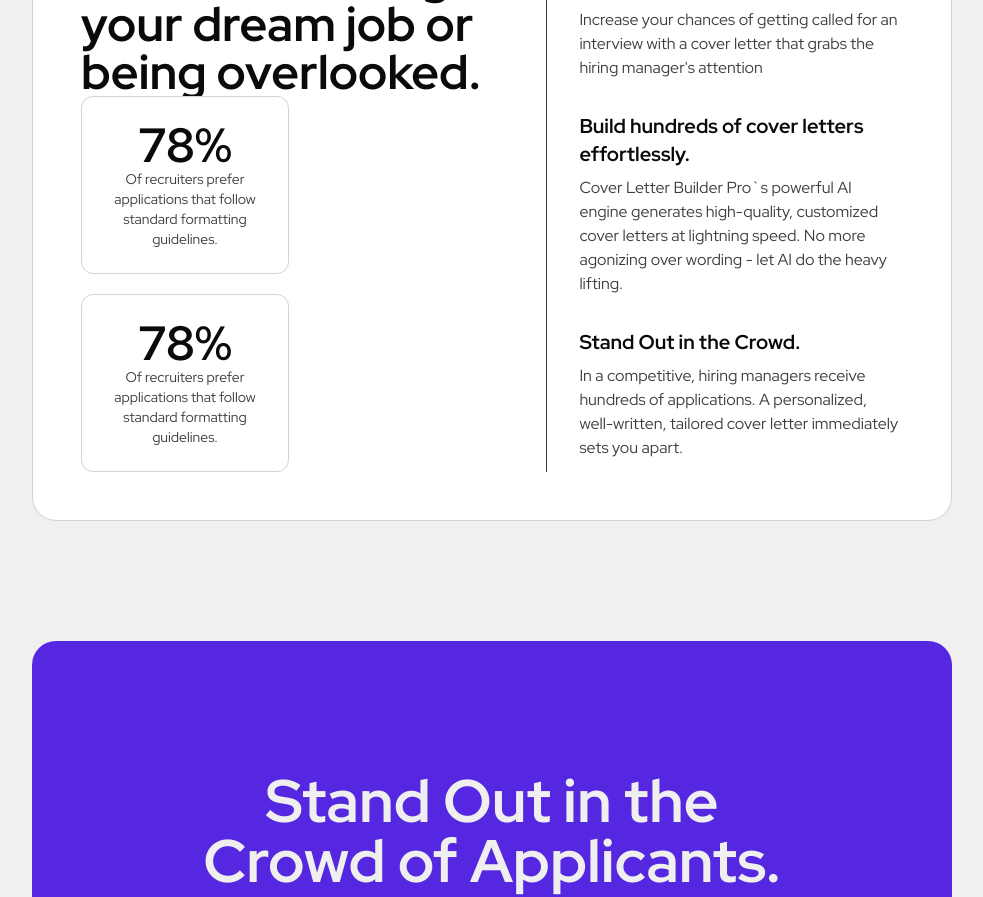
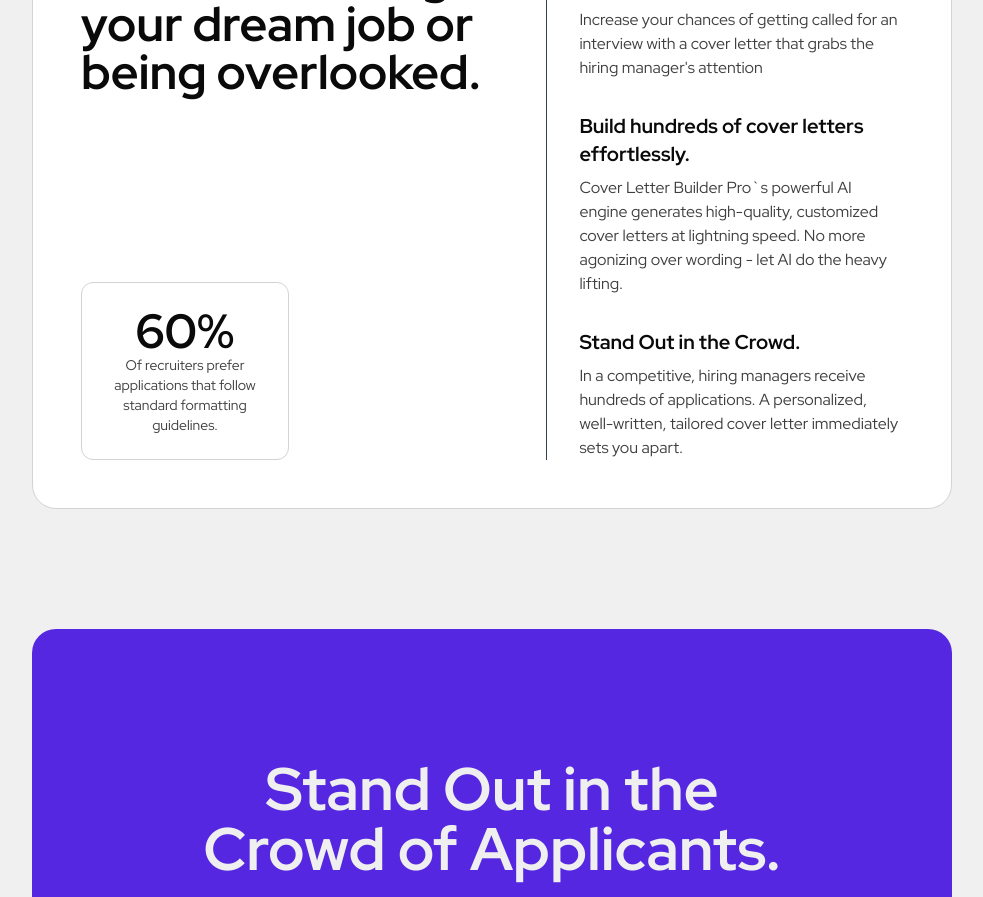
Before and after one commit to IvanSmiths/cover-letter-builder-pro, a Next.js app: page / in a window 1280 px wide. Shown: the part 3020-3917 px from the top of the page, without its empty margins (148-1131 px from the left). Built offline with nearby package versions, Linux system fonts and the light colour scheme.

Commit message:
remove unused data

```diff
--- a/components/home/cards/BigCard.tsx
+++ b/components/home/cards/BigCard.tsx
@@ -1,12 +1,7 @@
 const BigCard = () => {
   const stats = [
     {
-      percentage: "78%",
-      description:
-        "Of recruiters prefer applications that follow standard formatting guidelines.",
-    },
-    {
-      percentage: "78%",
+      percentage: "60%",
       description:
         "Of recruiters prefer applications that follow standard formatting guidelines.",
     },
```
